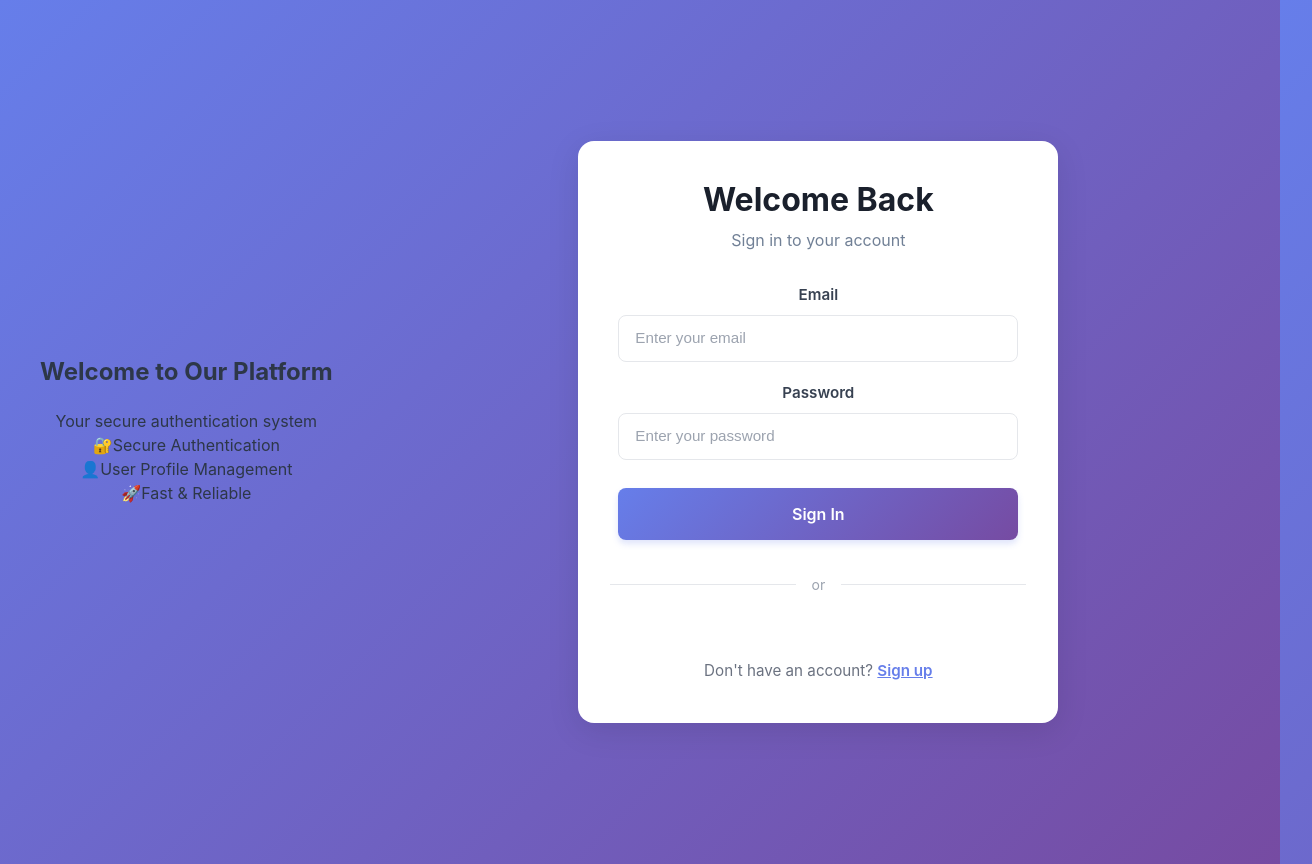
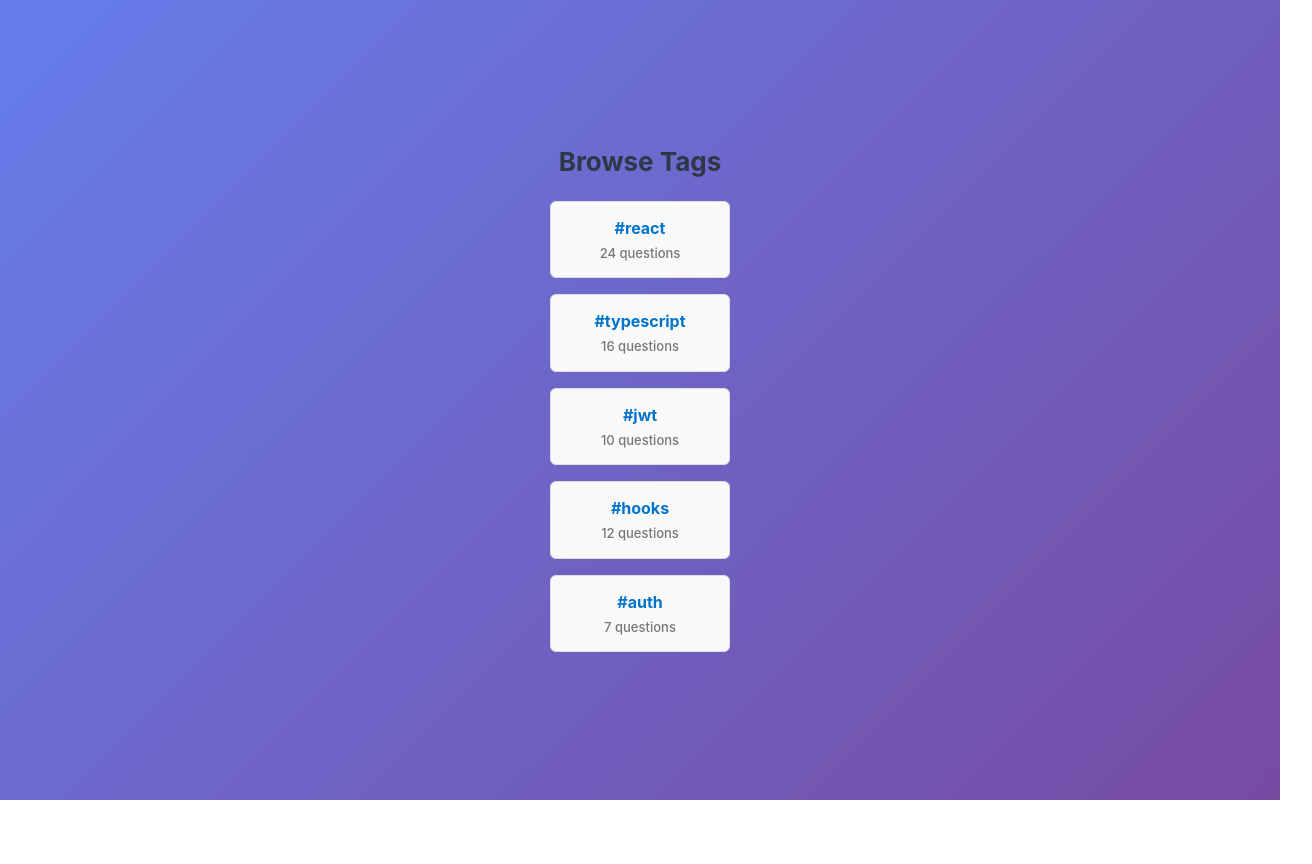
Before and after one commit to gupta6OO7/OdooHackathon25_TL-OG, a React (Vite) app in the folder app/my-app/: page /tags in a window 1280 px wide. Before the commit this address led to /login. Shown: the whole page, 1312 px wide, since content can reach past the window. After the commit the page ends 800 px from the top, so only its background shows below. Built offline with nearby package versions, Linux system fonts and the light colour scheme.

Commit message:
Tags page

```diff
--- a/app/my-app/src/App.tsx
+++ b/app/my-app/src/App.tsx
@@ -8,11 +8,13 @@ import Home from './pages/Home';
 import QuestionDetails from './pages/QuestionDetails';
 import AskQuestion from './pages/AskQuestion';
 import Notifications from './pages/Notifications';
+import Tags from './pages/Tags';
 
 function App() {
   return (
     <Router>
       <Routes>
+        <Route path="/tags" element={<Tags />} />
         <Route path="/notifications" element={<Notifications />} />
         <Route path="/ask" element={<AskQuestion />} />
         <Route path="/questionDetails" element={<QuestionDetails />} />
--- /dev/null
+++ b/app/my-app/src/pages/Tags.css
@@ -0,0 +1,44 @@
+.tags-container {
+    max-width: 900px;
+    margin: 40px auto;
+    padding: 0 16px;
+  }
+
+  h1 {
+    font-size: 26px;
+    margin-bottom: 24px;
+  }
+
+  .tags-grid {
+    display: grid;
+    grid-template-columns: repeat(auto-fill, minmax(180px, 1fr));
+    gap: 16px;
+  }
+
+  .tag-card {
+    display: block;
+    padding: 14px;
+    border: 1px solid #ddd;
+    border-radius: 6px;
+    background-color: #f9f9f9;
+    text-decoration: none;
+    color: #333;
+    transition: box-shadow 0.2s;
+  }
+
+  .tag-card:hover {
+    box-shadow: 0 2px 8px rgba(0, 0, 0, 0.08);
+    background-color: #f0faff;
+  }
+
+  .tag-name {
+    font-size: 16px;
+    font-weight: bold;
+    color: #0074cc;
+  }
+
+  .tag-count {
+    font-size: 13px;
+    color: #777;
+    margin-top: 4px;
+  }
--- /dev/null
+++ b/app/my-app/src/pages/Tags.tsx
@@ -0,0 +1,29 @@
+import React from 'react';
+import './Tags.css';
+import { Link } from 'react-router-dom';
+
+const mockTags = [
+  { name: 'react', questionCount: 24 },
+  { name: 'typescript', questionCount: 16 },
+  { name: 'jwt', questionCount: 10 },
+  { name: 'hooks', questionCount: 12 },
+  { name: 'auth', questionCount: 7 },
+];
+
+const Tags: React.FC = () => {
+  return (
+    <div className="tags-container">
+      <h1>Browse Tags</h1>
+      <div className="tags-grid">
+        {mockTags.map((tag) => (
+          <Link to={`/tags/${tag.name}`} key={tag.name} className="tag-card">
+            <div className="tag-name">#{tag.name}</div>
+            <div className="tag-count">{tag.questionCount} questions</div>
+          </Link>
+        ))}
+      </div>
+    </div>
+  );
+};
+
+export default Tags;
```
